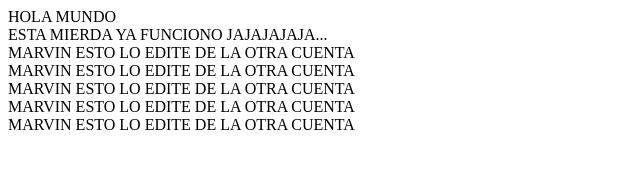
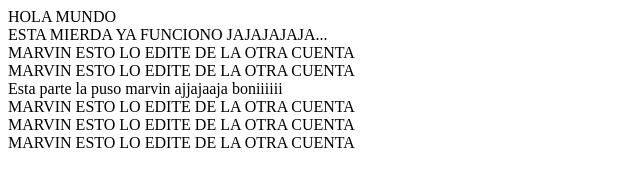
Before and after one commit to marvin3001/prueba1, a plain HTML site: page web/index.html in a window 1280 px wide. Shown: the whole page, without its empty margins (0-640 px from the left). Drawn offline with Linux system fonts and the light colour scheme.

Commit message:
Update index.html

```diff
--- a/web/index.html
+++ b/web/index.html
@@ -15,6 +15,7 @@ and open the template in the editor.
         <div>ESTA MIERDA YA FUNCIONO JAJAJAJAJA...</div>
         <div>MARVIN ESTO LO EDITE DE LA OTRA CUENTA</div>
         <div>MARVIN ESTO LO EDITE DE LA OTRA CUENTA</div>
+        <div>Esta parte la puso marvin ajjajaaja boniiiiii</div>
         <div>MARVIN ESTO LO EDITE DE LA OTRA CUENTA</div>
         <div>MARVIN ESTO LO EDITE DE LA OTRA CUENTA</div>
         <div>MARVIN ESTO LO EDITE DE LA OTRA CUENTA</div>
```
